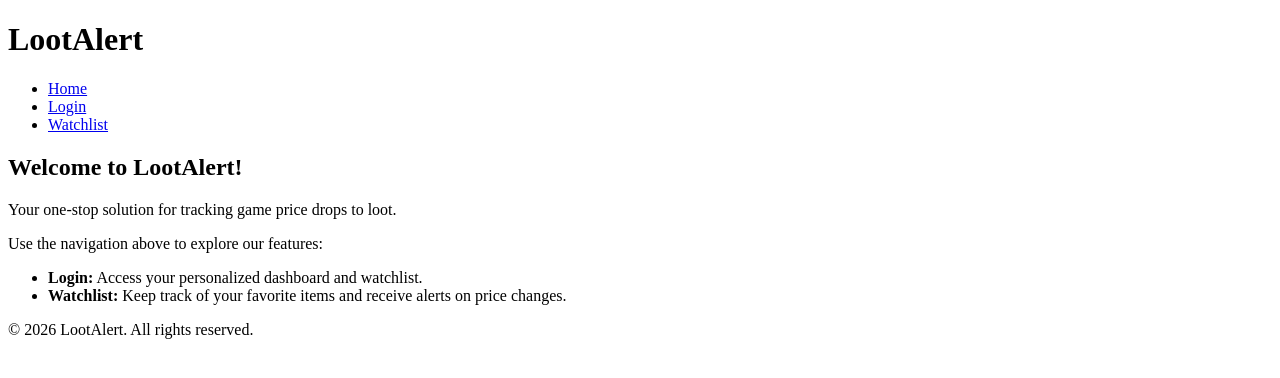
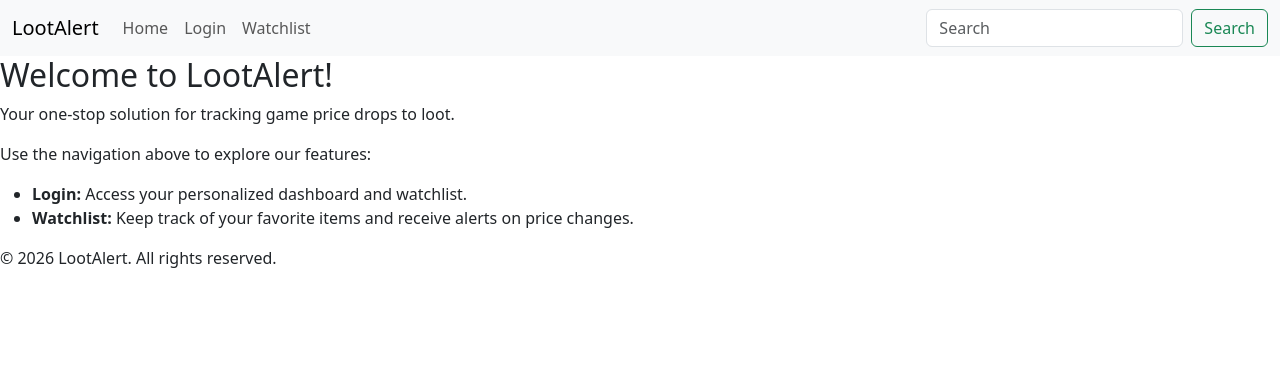
Before and after one commit to jontorres91/LootAlert, a Flask app: page / in a window 1280 px wide. Shown: the top 378 px of the page. Run offline with Flask 3, Linux system fonts and the light colour scheme.

Commit message:
added bootstrap and base template, added home page , login page, and watchlist page with basic templates with navbar and search bar.

```diff
--- a/app/templates/base.html
+++ b/app/templates/base.html
@@ -4,18 +4,29 @@
     <meta charset="UTF-8">
     <meta name="viewport" content="width=device-width, initial-scale=1.0">
     <title>{% block title %}LootAlert{% endblock %}</title>
+    <link href="https://cdn.jsdelivr.net/npm/bootstrap@5.3.8/dist/css/bootstrap.min.css" rel="stylesheet">
 </head>
 <body>
-    <header>
-        <h1>LootAlert</h1>
-        <nav>
-            <ul>
-                <li><a href="{{ url_for('main.index') }}">Home</a></li>
-                <li><a href="{{ url_for('auth.login') }}">Login</a></li>
-                <li><a href="{{ url_for('watchlist.watchlist') }}">Watchlist</a></li>
-            </ul>
-        </nav>
-    </header>
+      <nav class="navbar navbar-expand-lg bg-body-tertiary">
+        <div class="container-fluid">
+            <a class="navbar-brand" href="#">LootAlert</a>
+                <button class="navbar-toggler" type="button" data-bs-toggle="collapse" data-bs-target="#navbarNavAltMarkup" aria-controls="navbarNavAltMarkup" aria-expanded="false" aria-label="Toggle navigation">
+                    <span class="navbar-toggler-icon"></span>
+                </button>
+                <div class="collapse navbar-collapse" id="navbarNavAltMarkup">
+                    <div class="navbar-nav">
+                        <a class="nav-link" href="{{ url_for('main.index') }}">Home</a>
+                        <a class="nav-link" href="{{ url_for('auth.login') }}">Login</a>
+                        <a class="nav-link" href="{{ url_for('watchlist.watchlist') }}">Watchlist</a>
+                    </div>
+                </div>
+                <form class="d-flex" role="search">
+                        <input class="form-control me-2" type="search" placeholder="Search" aria-label="Search"/>
+                        <button class="btn btn-outline-success" type="submit">Search</button>
+                 </form>
+        </div>
+    </nav>
+
 
     <main>
         {% block content %}{% endblock %}
@@ -24,5 +35,6 @@
     <footer>
         <p>&copy; 2026 LootAlert. All rights reserved.</p>
     </footer>
+    <script src="https://cdn.jsdelivr.net/npm/bootstrap@5.3.8/dist/js/bootstrap.bundle.min.js"></script>
 </body>
 </html>
```
